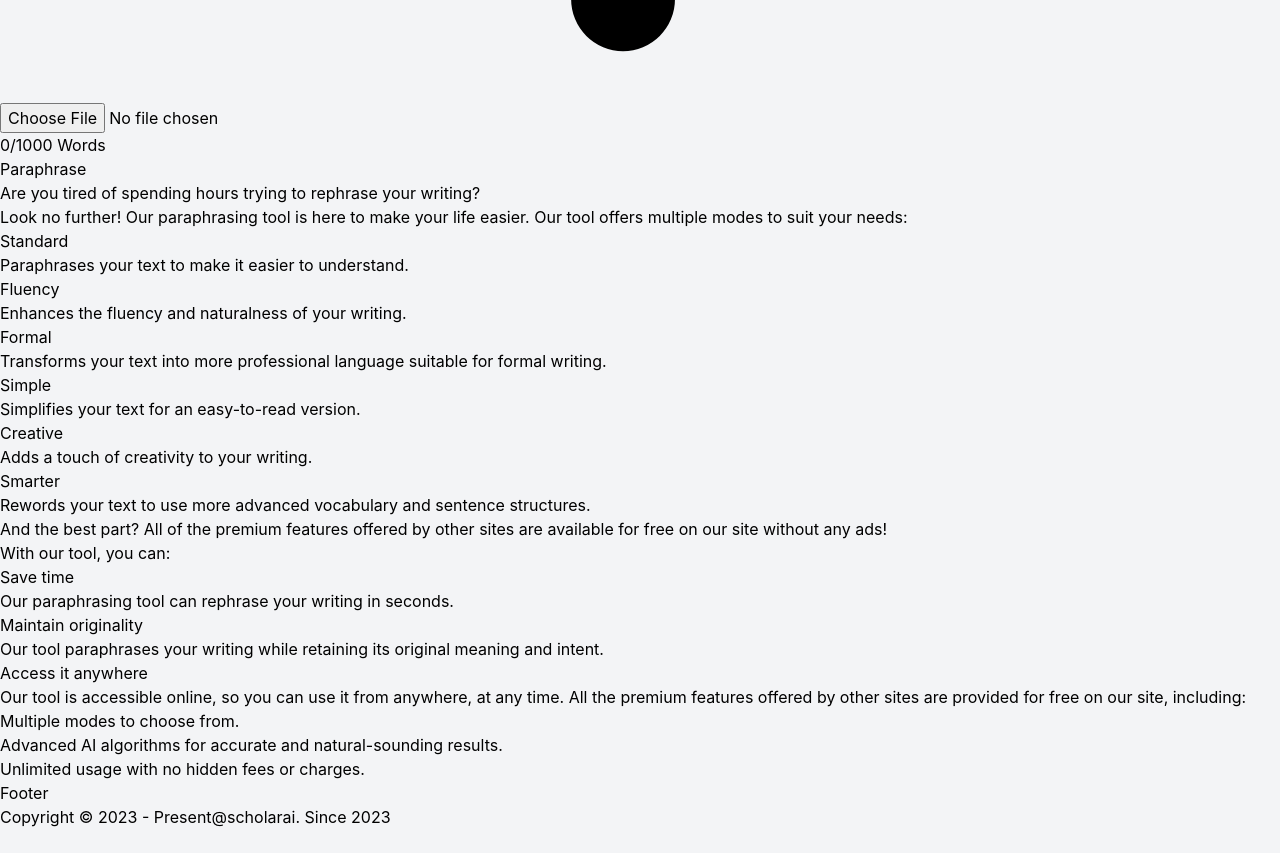
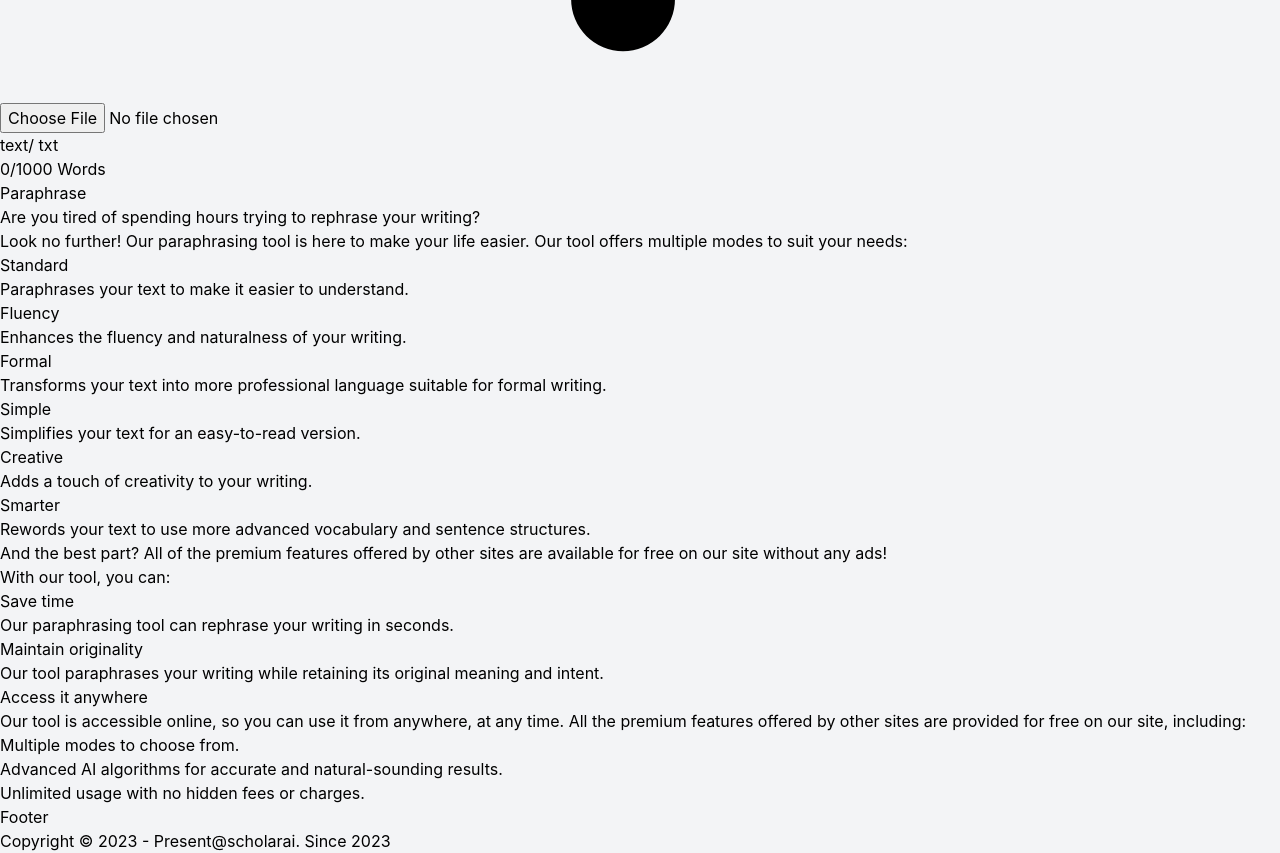
Before and after one commit to aditya-pushkar/grammyai-client, a React (Vite) app: page / in a window 1280 px wide. Shown: the part 1680-2533 px from the top of the page. Before the commit the page ends 2509 px from the top, so only its background shows below. Built offline with nearby package versions, Linux system fonts and the light colour scheme.

Commit message:
UI refactoring

```diff
--- a/src/components/paraphraser/ParaphraserSection.jsx
+++ b/src/components/paraphraser/ParaphraserSection.jsx
@@ -213,6 +213,7 @@ const ParaphraserSection = () => {
                 className="hidden"
               />
             </label>
+            <h1 className="text-[10px] -ml-6 md:-ml-24">text/ txt</h1>
 
             <div>
               <button className="text-sm text-gray-700 font-medium ">
--- a/src/pages/Home.jsx
+++ b/src/pages/Home.jsx
@@ -5,7 +5,7 @@ import About from '../components/paraphraser/About'
 
 const Home = () => {
   return (
-    <div className='mt-20'>
+    <div className='mt-10'>
         <ParaphraserSection/>
 
         <div className='mt-96 md:mt-28'>
```
